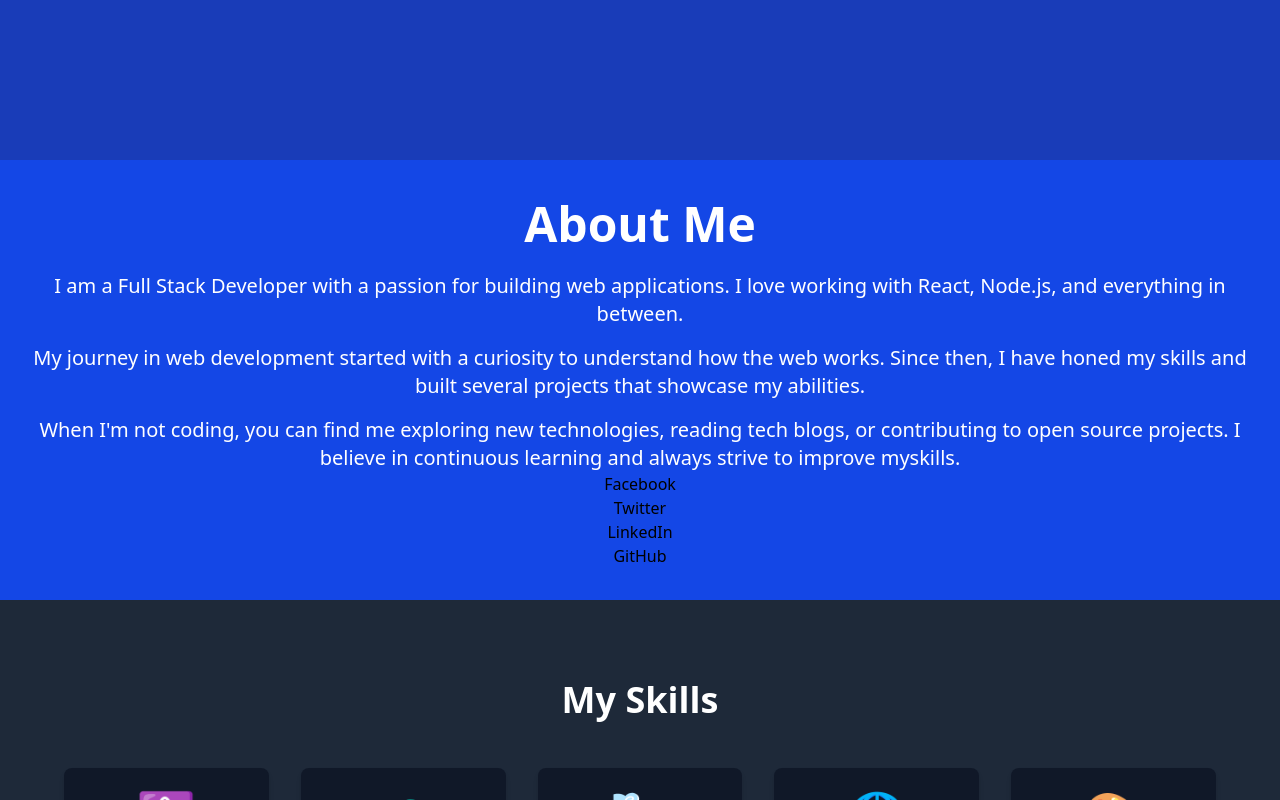
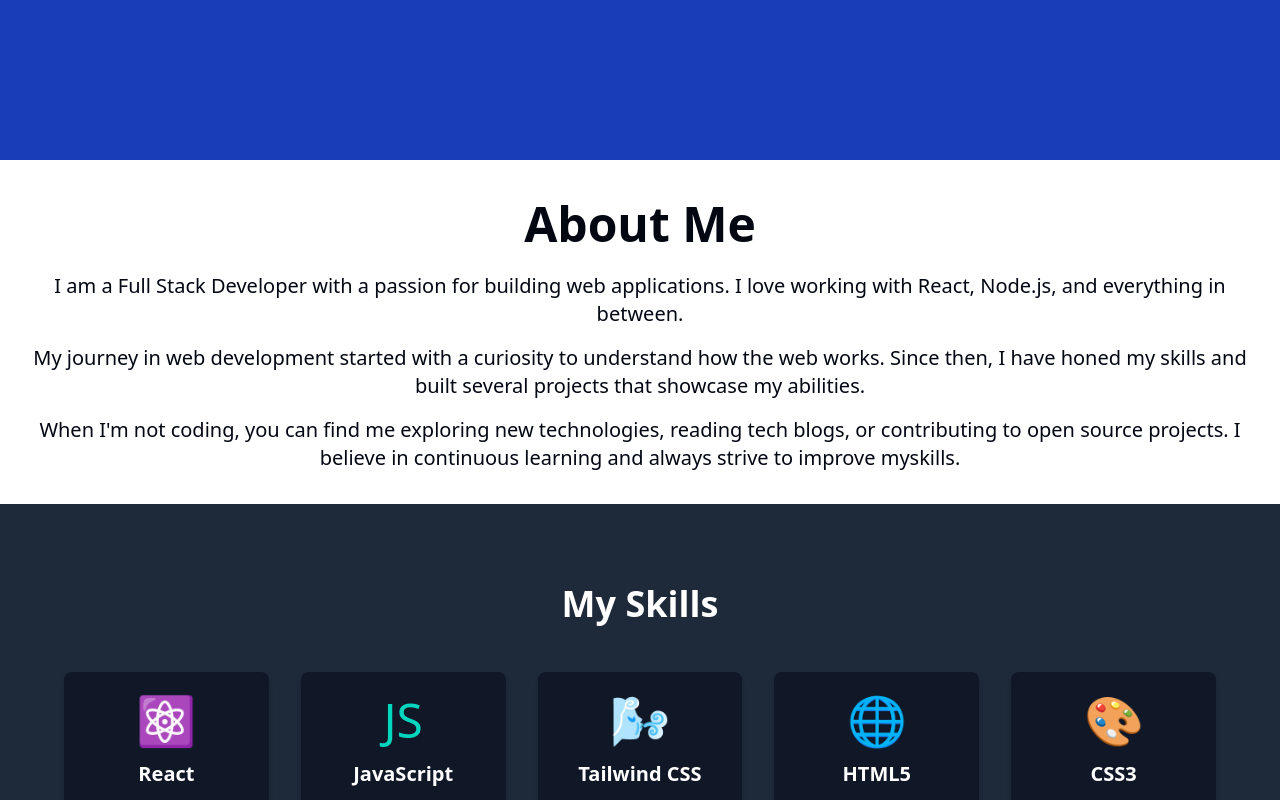
Before and after one commit to Captain-Carl-Larc/july-portifolio, a React (Vite) app: page / in a window 1280 px wide. Shown: the part 640-1440 px from the top of the page. Built offline with nearby package versions, Linux system fonts and the light colour scheme.

Commit message:
UI update

```diff
--- a/src/components/about.tsx
+++ b/src/components/about.tsx
@@ -1,38 +1,26 @@
 function About() {
     return (
-        <section id="about" className="bg-blue-700">
+      <section id="about" className="bg-white">
         <div className="p-8 text-container text-center">
-                <h1 className="py-2 font-bold text-white text-3xl md:text-5xl">
+          <h1 className="py-2 font-bold text-gray-950 text-3xl md:text-5xl text-left md:text-center">
             About Me
           </h1>
-                <p className="mt-4 text-white text-lg md:text-xl">
-                    I am a Full Stack Developer with a passion for building web applications.
-                    I love working with React, Node.js, and everything in between.
+          <p className="mt-4 text-gray-950 text-lg md:text-xl text-left md:text-center">
+            I am a Full Stack Developer with a passion for building web
+            applications. I love working with React, Node.js, and everything in
+            between.
           </p>
-                <p className="mt-4 text-white text-lg md:text-xl">
-                    My journey in web development started with a curiosity to understand how the web works.
-                    Since then, I have honed my skills and built several projects that showcase my abilities.
+          <p className="mt-4 text-gray-950 text-lg md:text-xl text-left md:text-center">
+            My journey in web development started with a curiosity to understand
+            how the web works. Since then, I have honed my skills and built
+            several projects that showcase my abilities.
           </p>
-                <p className="mt-4 text-white text-lg md:text-xl">
-                    When I'm not coding, you can find me exploring new technologies, reading tech blogs,
-                    or contributing to open source projects. I believe in continuous learning and always strive to improve myskills.
+          <p className="mt-4 text-gray-950 text-lg md:text-xl text-left md:text-center">
+            When I'm not coding, you can find me exploring new technologies,
+            reading tech blogs, or contributing to open source projects. I
+            believe in continuous learning and always strive to improve
+            myskills.
           </p>
-                <div id="social-media-cont">
-                    <ul>
-                        <li>
-                            <a href="">Facebook</a>
-                        </li>
-                        <li>
-                            <a href="">Twitter</a>
-                        </li>
-                        <li>
-                            <a href="">LinkedIn</a>
-                        </li>
-                        <li>
-                            <a href="">GitHub</a>
-                        </li>
-                    </ul>
-                </div>
         </div>
       </section>
     );
--- a/src/components/hero.tsx
+++ b/src/components/hero.tsx
@@ -6,7 +6,10 @@ function Hero() {
     />
   );
   return (
-    <section id="home" className="justify-center items-start md:items-center gap-2 grid md:grid-cols-2 md:grid-rows-1 bg-blue-800 px-4 pt-24 md:pt-32 pb-16 md:pb-0 md:h-screen min-h-96">
+    <section
+      id="home"
+      className="justify-center items-start md:items-center gap-2 grid md:grid-cols-2 md:grid-rows-1 bg-blue-800 px-4 pt-24 md:pt-32 pb-16 md:pb-0 md:h-screen min-h-96"
+    >
       <div className="md:mb-0 text-container md:text-left text-center mb:4">
         <h1 className="py-2 font-bold text-gray-200 text-3xl md:text-5xl">
           Hello, I'm <span className="text-gray-300">Stephen Kalwenzi</span>
@@ -14,9 +17,10 @@ function Hero() {
         <h1 className="my-4 text-gray-300 text-2xl md:text-4xl">
           A Full Stack Developer
         </h1>
-          <button className="bg-orange-400 hover:bg-orange-500 px-4 py-2 rounded-lg font-bold text-white transition duration-300 cursor-pointer">
-            Get in Touch
-          </button>
+        <p className="py-4">Building modern, responsive, and user-friendly web experiences</p>
+        <button className="bg-orange-400 hover:bg-orange-500 px-4 py-2 rounded-lg font-bold text-white transition duration-300 cursor-pointer">
+          Get in Touch
+        </button>
       </div>
       <div id="visual-container" className="flex justify-center items-center">
         <div className="shadow-lg rounded-xl max-w-md overflow-hidden hero-image-container">
```
Lines whose indentation alone changed are shown as unchanged.
